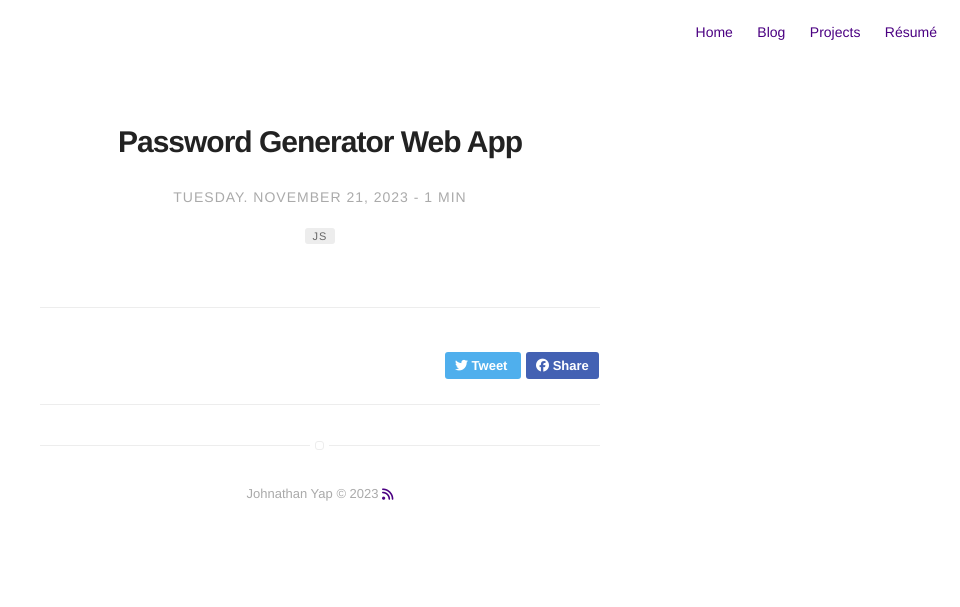
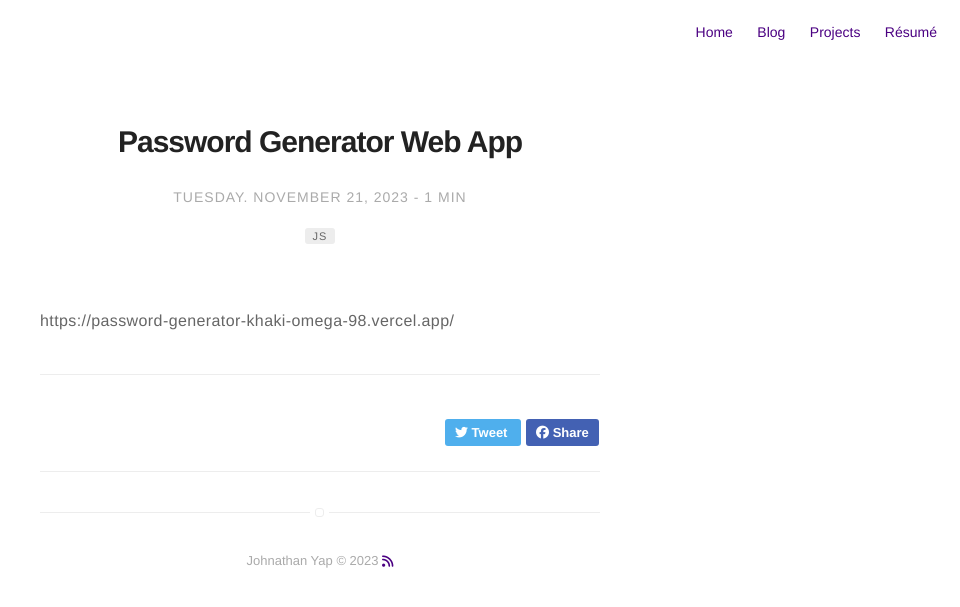
Before and after one commit to jxhnthan/john, a Jekyll site: the page built from _posts/2023-11-21-passwordgenerator.markdown, in a window 1280 px wide. Shown: the top 607 px of the page, without its empty margins (320-1280 px from the left). Built offline with Jekyll 4.4.1, drawn with Linux system fonts in a browser that asks for light colours; nearby versions of some CDN libraries; part of the change alters nothing that is shown.

Commit message:
Update 2023-11-21-passwordgenerator.markdown

```diff
--- a/_posts/2023-11-21-passwordgenerator.markdown
+++ b/_posts/2023-11-21-passwordgenerator.markdown
@@ -12,3 +12,4 @@ category: project
 author: johndoe
 externalLink: true
 ---
+https://password-generator-khaki-omega-98.vercel.app/
```
